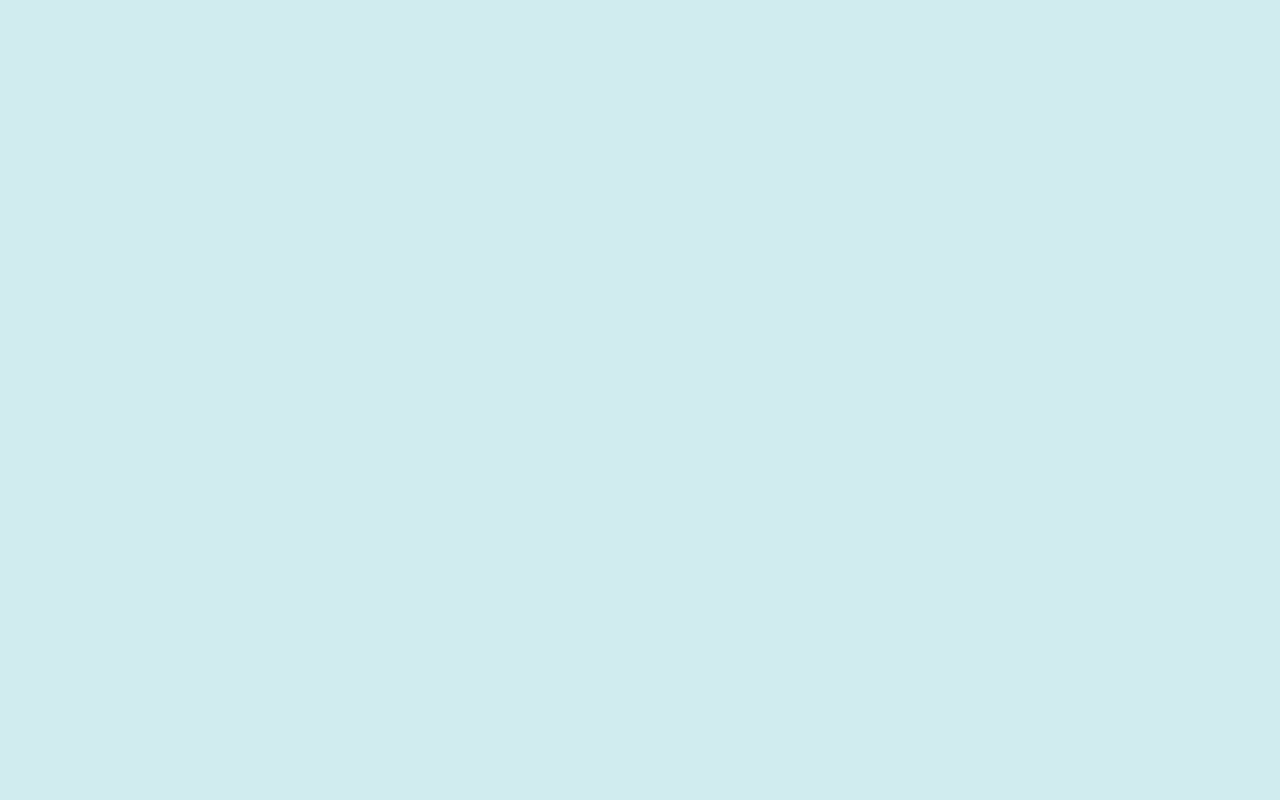
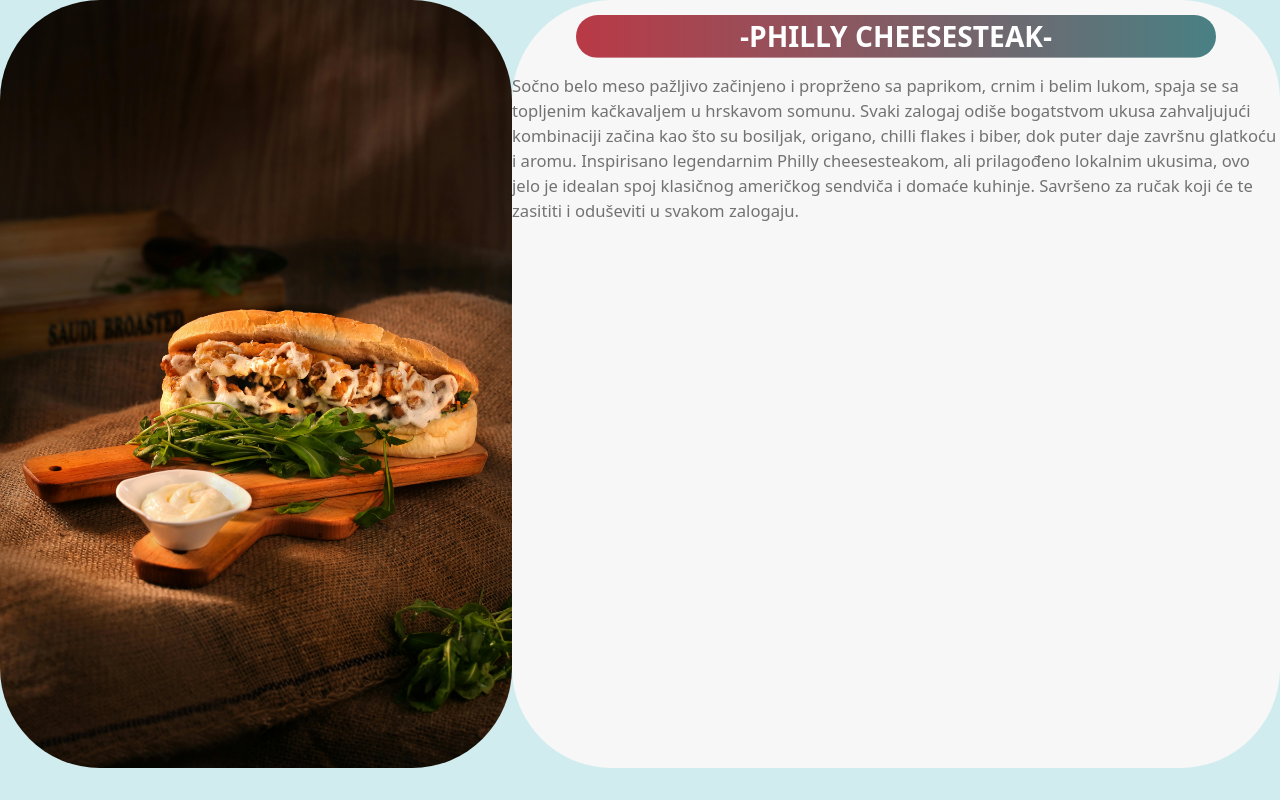
Before and after one commit to GuanSkuan/React-projekat, a React (Vite) app in the folder my-react-app/: page /recepti/1 in a window 1280 px wide. Before the commit this address had no page. Built offline with nearby package versions, Linux system fonts and the light colour scheme.

Commit message:
dodata stranica sa obroke sa ubacenih par elemenata

```diff
--- a/my-react-app/src/App.jsx
+++ b/my-react-app/src/App.jsx
@@ -8,6 +8,7 @@ import Pocetna from "./stranice/Pocetna";
 import Recepti from "./stranice/Recepti";
 import Saveti from "./stranice/Saveti";
 import ONama from "./stranice/ONama";
+import SoloRecept from "./stranice/SoloRecept";
 
 function App() {
 
@@ -24,6 +25,7 @@ function App() {
         <Routes>
           <Route path="/" element={<Pocetna />} />
           <Route path="/recepti" element={<Recepti />} />
+          <Route path="/recepti/:id" element={<SoloRecept />} />
           <Route path="/saveti" element={<Saveti />} />
           <Route path="/o-nama" element={<ONama />} />
         </Routes>
--- a/my-react-app/src/KarticeRecepti.jsx
+++ b/my-react-app/src/KarticeRecepti.jsx
@@ -22,13 +22,13 @@ function KarticeRecepti() {
                     const vrstaAnimacije = index % 2 === 0 ? "fade-right" : "fade-left";
 
                     return(
-                        <div key={pilule.id} data-aos={vrstaAnimacije}>
+                        <Link to={`/recepti/${pilule.id}`} key={pilule.id} data-aos={vrstaAnimacije}>
                             <div className="pilula" data-recept-id={pilule.id}>
                                 <img src={pilule.slika} alt={`Slika ${index}`} />
                                 <h3>{pilule.naslov}</h3>
                                 <p>{pilule.opis}</p>
                             </div>
-                        </div>
+                        </Link>
                     )
                 })}
             </div>
--- /dev/null
+++ b/my-react-app/src/css/recept.css
@@ -0,0 +1,16 @@
+.recept {
+    display: flex;
+}
+
+.recept img {
+    object-fit: cover;
+    width: 60vw;
+    height: 60vw;
+    border-radius: 100px;
+}
+
+.recept-uvod {
+    background-color: #f7f7f7;
+    border-radius: 100px;
+    color: #00000089;
+}
--- a/my-react-app/src/main.jsx
+++ b/my-react-app/src/main.jsx
@@ -6,6 +6,7 @@ import './css/pravougaonici.css'
 import './css/header-footer.css'
 import './css/uvodne-slike.css'
 import './css/pozadinske-boje.css'
+import './css/recept.css'
 import App from './App.jsx'
 
 createRoot(document.getElementById('root')).render(
--- /dev/null
+++ b/my-react-app/src/stranice/SoloRecept.jsx
@@ -0,0 +1,24 @@
+import { useParams } from "react-router-dom";
+import podaci from '../podaci/listaRecepata.js';
+
+function SoloRecept() {
+    const { id } = useParams();
+    const recept = podaci.find(pilula => pilula.id === parseInt(id));
+
+    if(!recept) {
+        return <h2>Recept nije pronađen.</h2>;
+    }
+
+    return (
+        <div className="recept">
+            <img src={recept.slika} alt={recept.naslov} />
+            <div className="recept-uvod">
+                <h2>{recept.naslov}</h2>
+                <p>{recept.opis}</p>
+            </div>
+        </div>
+
+    )
+}
+
+export default SoloRecept;
```
